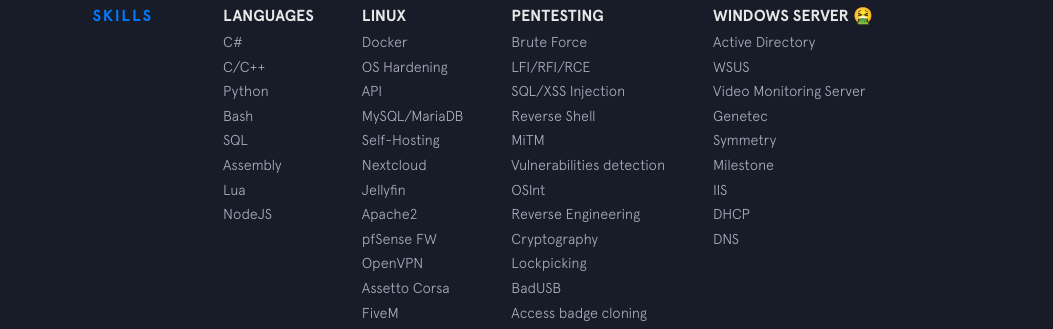
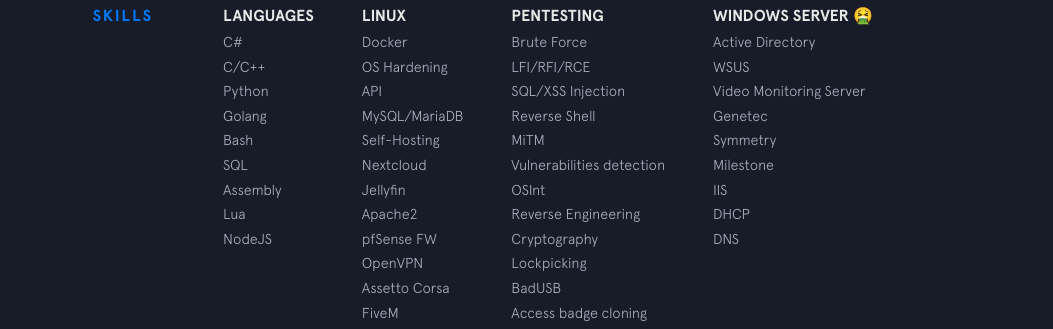
Before and after one commit to Fastiraz/Fastiraz.github.io, a Jekyll site: the page built from index.html, in a window 1280 px wide and 900 px high, scrolled down 1383 px. Shown: the part 153-482 px from the top of the window, without its empty margins (227-1280 px from the left). Built offline with Jekyll 4.4.1, drawn with Linux system fonts in a browser that asks for light colours; nearby versions of some CDN libraries.

Commit message:
Update skills.yml

```diff
--- a/_data/skills.yml
+++ b/_data/skills.yml
@@ -2,6 +2,7 @@
   - item: C#
   - item: C/C++
   - item: Python
+  - item: Golang
   - item: Bash
   - item: SQL
   - item: Assembly
```
